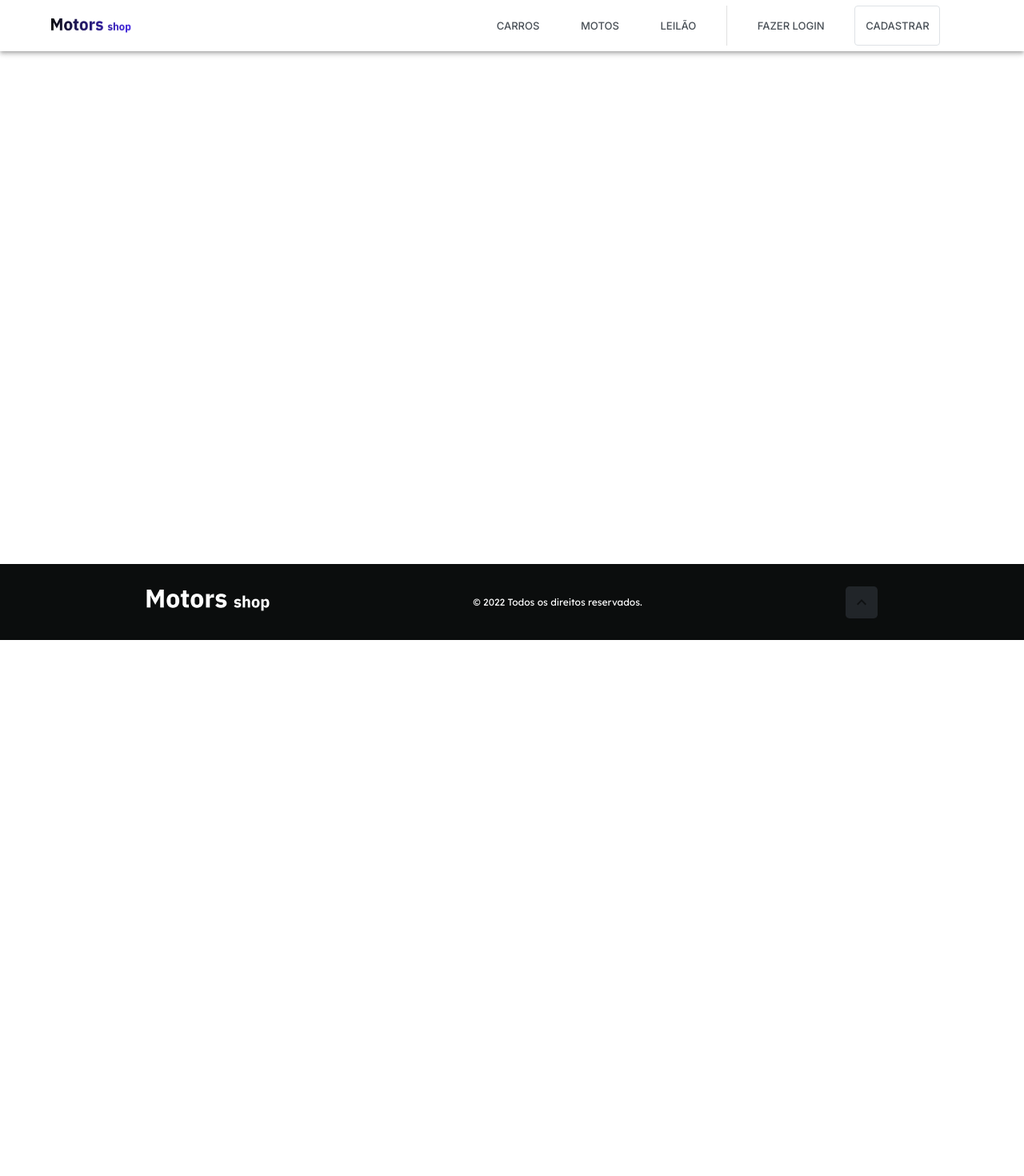
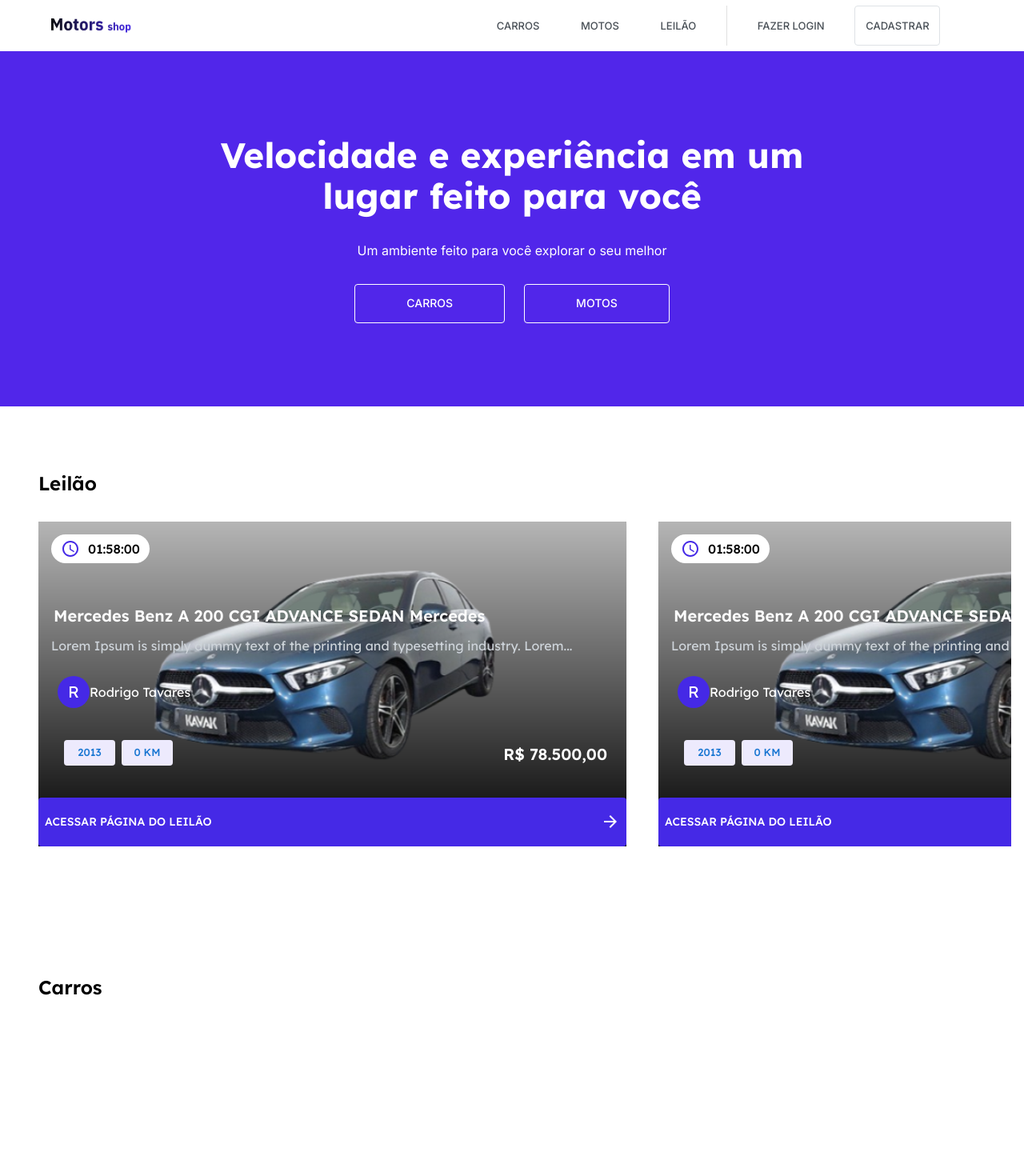
Before and after one commit to motors-shop-m6/app, a React (Vite) app: page /dashboard in a window 1280 px wide. Shown: the top 1470 px of the page at 80% size. Before the commit the page ends 800 px from the top, so only its background shows below. Built offline with nearby package versions, Linux system fonts and the light colour scheme; no server answers.

Commit message:
feat: progresso com a página home, problemas com cors

```diff
--- a/src/api/api.js
+++ b/src/api/api.js
@@ -1,8 +1,8 @@
 import axios from "axios";
 
-const BASE_URL = null;
+const BASE_URL = "http://localhost:3000";
 
 export const api = axios.create({
-  baseURL: BASE_URL || 3000,
+  baseURL: BASE_URL,
   timeout: 50000,
 });
--- a/src/components/AuctionCard/index.jsx
+++ b/src/components/AuctionCard/index.jsx
@@ -16,6 +16,7 @@
   return (
     <Box
       sx={{
+        transition: "300ms ease-in-out",
         width: {
           xs: 328,
           sm: 328,
@@ -26,14 +27,15 @@
         height: {
           xs: 530,
           sm: 530,
-          md: 388,
-          lg: 388,
-          xl: 388,
+          md: 406,
+          lg: 406,
+          xl: 406,
         },
         background:
           "linear-gradient(180deg, rgba(0, 0, 0, 0.29) 0%, #000000 100%);",
         "&:hover": {
           backgroundColor: "#212529",
+          transition: "300ms ease-in-out",
           opacity: [0.9, 0.8, 0.7],
         },
       }}
@@ -140,6 +142,7 @@
             }}
           >
             <Typography
+              component="div"
               sx={{
                 fontSize: 16,
                 display: "flex",
@@ -245,8 +248,10 @@
           height: "61px",
           color: "#FFFFFF",
           backgroundColor: "#4529E6",
+          transition: "300ms ease-in-out",
           "&:hover": {
             backgroundColor: "#5126EA",
+            transition: "300ms ease-in-out",
           },
           display: "flex",
           justifyContent: "space-between",
--- a/src/components/CustomFooter/index.jsx
+++ b/src/components/CustomFooter/index.jsx
@@ -11,7 +11,6 @@
     <Paper
       sx={{
         marginTop: "calc(10% + 60px)",
-        position: "fixed",
         bottom: 0,
         width: "100%",
         border: 0,
@@ -75,6 +74,7 @@
         >
           <IconButton
             sx={{
+              color: "grey.whiteFixed",
               bgcolor: "grey.1",
               borderRadius: ".3rem",
               size: {
--- a/src/pages/Dashboard.jsx
+++ b/src/pages/Dashboard.jsx
@@ -1,13 +1,126 @@
-import { Stack } from "@mui/material";
+import { Stack, Typography } from "@mui/material";
 import { useContext } from "react";
+import AuctionCard from "../components/AuctionCard";
+import CustomButton from "../components/CustomButton";
 import CustomFooter from "../components/CustomFooter";
 import CustomHeader from "../components/CustomHeader";
+import { buttonOutlinedDashboard } from "../styles/buttonProps";
 
 function Dashboard() {
   //   const { vehicle, loadingVehicle } = useContext();
+  const carsButton = { ...buttonOutlinedDashboard, text: "Carros" };
+  const motorcyclesButton = { ...buttonOutlinedDashboard, text: "Motos" };
   return (
     <>
       <CustomHeader />
+      <Stack
+        direction="column"
+        justifyContent="center"
+        alignItems="center"
+        spacing={4}
+        sx={{
+          bgcolor: "brand.2",
+          p: {
+            xs: 3,
+            sm: 7,
+            md: 13,
+          },
+        }}
+      >
+        <Stack direction="column">
+          <Typography
+            color="grey.whiteFixed"
+            textAlign="center"
+            variant="h1"
+            sx={{
+              fontSize: {
+                xs: "1.5rem",
+                sm: "2rem",
+                md: "2.75rem",
+              },
+            }}
+          >
+            Velocidade e experiência em um
+          </Typography>
+          <Typography
+            color="grey.whiteFixed"
+            textAlign="center"
+            variant="h1"
+            sx={{
+              fontSize: {
+                xs: "1.5rem",
+                sm: "2rem",
+                md: "2.75rem",
+              },
+            }}
+          >
+            lugar feito para você
+          </Typography>
+        </Stack>
+        <Typography
+          color="grey.whiteFixed"
+          variant="h7"
+          textAlign="center"
+          fontFamily="Inter"
+          sx={{
+            fontSize: {
+              xs: ".6rem",
+              sm: ".8rem",
+              md: "1rem",
+            },
+          }}
+        >
+          Um ambiente feito para você explorar o seu melhor
+        </Typography>
+        <Stack
+          direction={{ xs: "column", sm: "column", md: "row" }}
+          spacing={3}
+        >
+          <CustomButton {...carsButton} />
+          <CustomButton {...motorcyclesButton} />
+        </Stack>
+      </Stack>
+      <Stack
+        mt={10}
+        mb={20}
+        spacing={4}
+        direction="column"
+        padding="0 1rem 0 3rem"
+      >
+        <Stack>
+          <Typography variant="h5">Leilão</Typography>
+        </Stack>
+        <Stack
+          spacing={5}
+          direction="row"
+          width="100%"
+          height="90%"
+          overflow="auto"
+        >
+          <AuctionCard />
+          <AuctionCard />
+          <AuctionCard />
+          <AuctionCard />
+        </Stack>
+      </Stack>
+      <Stack
+        mt={10}
+        mb={20}
+        spacing={4}
+        direction="column"
+        padding="0 1rem 0 3rem"
+      >
+        <Stack>
+          <Typography variant="h5">Carros</Typography>
+        </Stack>
+        <Stack
+          spacing={5}
+          direction="row"
+          width="100%"
+          height="90%"
+          overflow="auto"
+        ></Stack>
+      </Stack>
       <CustomFooter />
     </>
   );
--- a/src/styles/buttonProps.js
+++ b/src/styles/buttonProps.js
@@ -28,3 +28,13 @@
   bgcolor: "grey.whiteFixed",
   padding: ".8rem",
 };
+
+export const buttonOutlinedDashboard = {
+  type: "button",
+  size: "medium",
+  variant: "outlined",
+  color: "grey.whiteFixed",
+  borderColor: "grey.whiteFixed",
+  bgcolor: "brand.2",
+  padding: ".7rem 4rem",
+};
```
